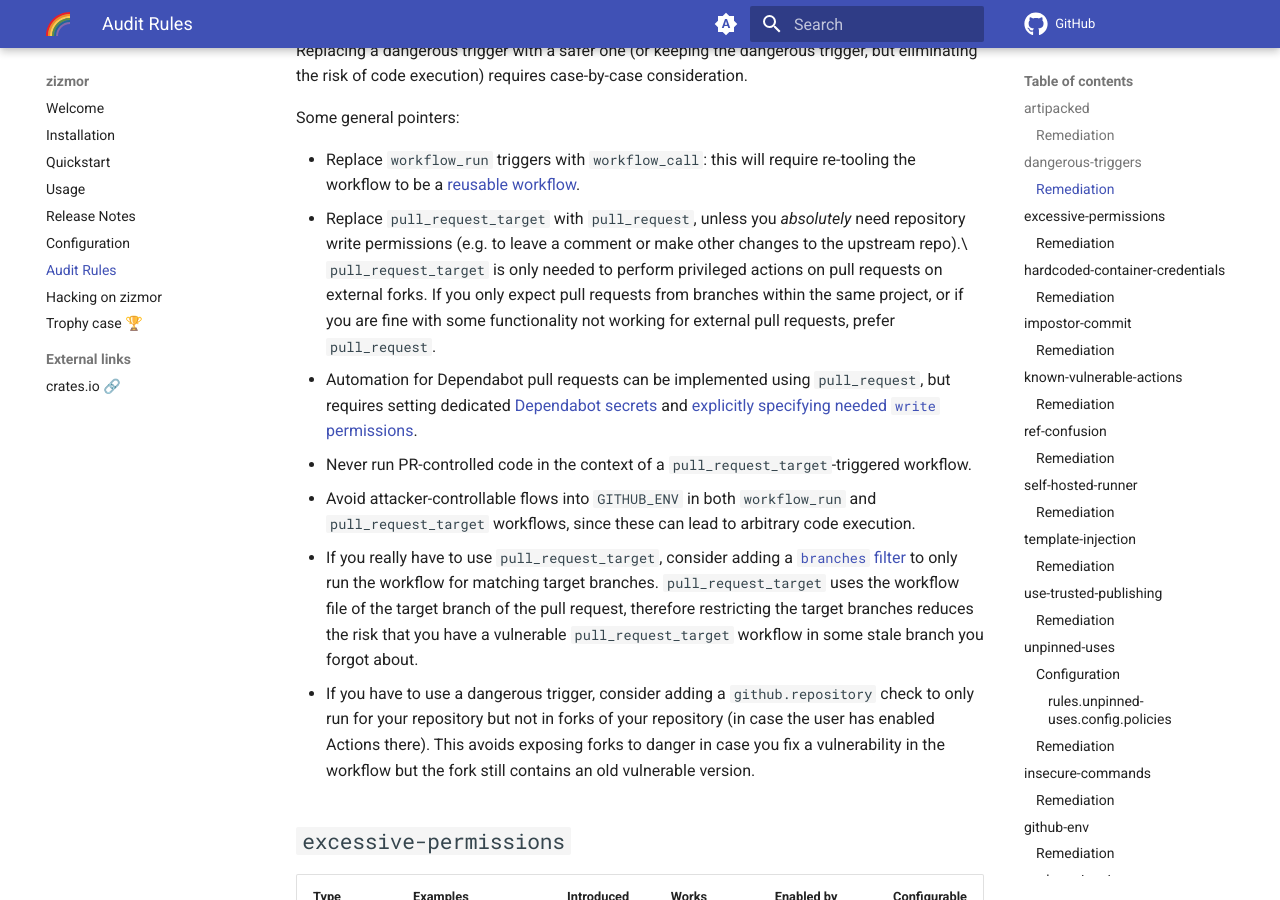
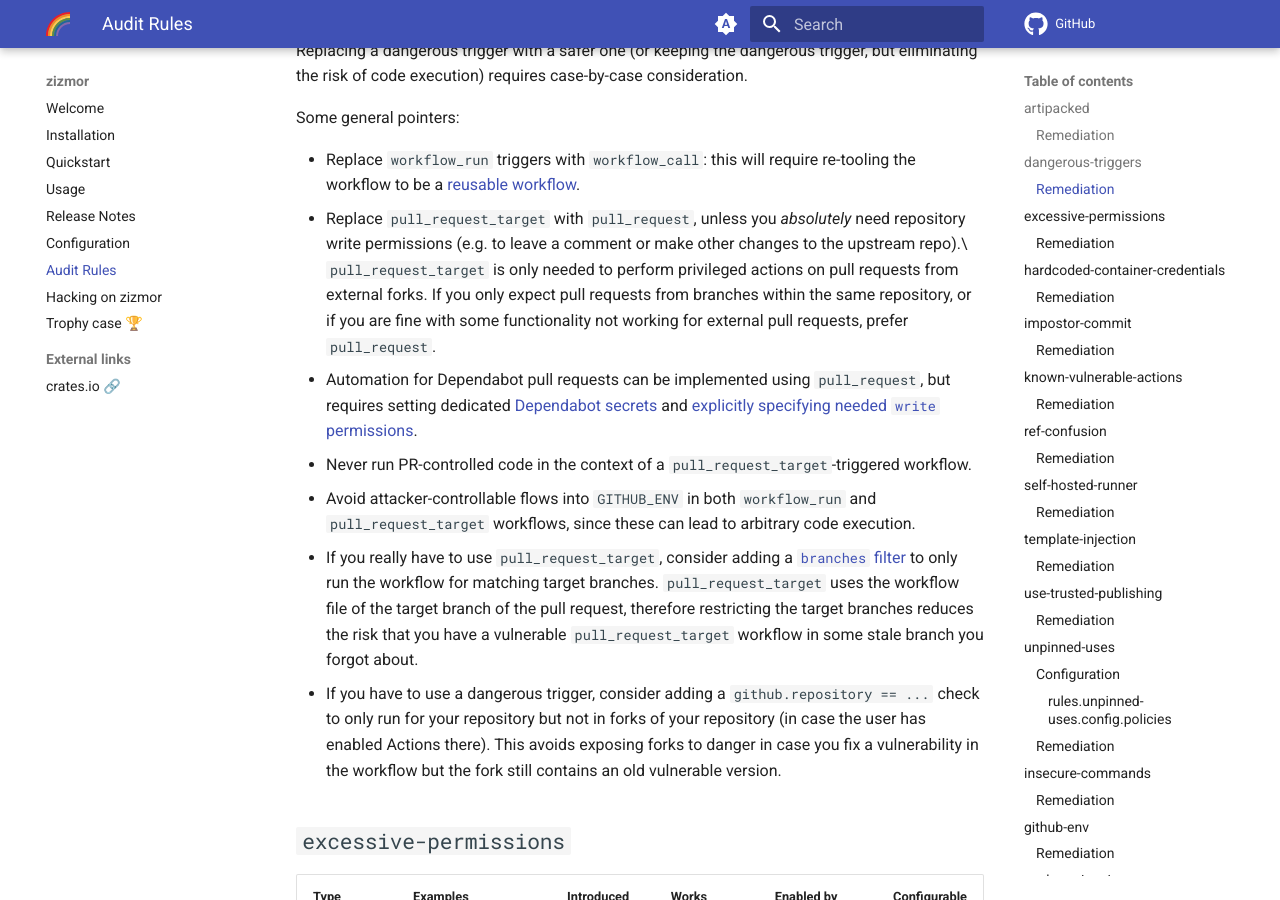
Before and after one commit to zizmorcore/zizmor, an MkDocs documentation site: the page built from docs/audits.md, in a window 1280 px wide and 900 px high, scrolled down 2253 px. Built offline with MkDocs 1.6.1 and Material for MkDocs 9.7.7, drawn with Linux system fonts in a browser that asks for light colours; emoji names are drawn with the system emoji font; comment, search, counter and statistics services are not loaded.

Commit message:
Improve wording

```diff
--- a/docs/audits.md
+++ b/docs/audits.md
@@ -117,8 +117,8 @@ Some general pointers:
   need repository write permissions (e.g. to leave a comment or make
   other changes to the upstream repo).\
   `pull_request_target` is only needed to perform privileged actions on
-  pull requests on external forks. If you only expect pull requests from
-  branches within the same project, or if you are fine with some functionality
+  pull requests from external forks. If you only expect pull requests from
+  branches within the same repository, or if you are fine with some functionality
   not working for external pull requests, prefer `pull_request`.
 * Automation for Dependabot pull requests can be implemented using `pull_request`,
   but requires setting dedicated [Dependabot secrets](https://docs.github.com/en/code-security/dependabot/troubleshooting-dependabot/troubleshooting-dependabot-on-github-actions#accessing-secrets)
@@ -133,7 +133,7 @@ Some general pointers:
   uses the workflow file of the target branch of the pull request, therefore
   restricting the target branches reduces the risk that you have a vulnerable
   `pull_request_target` workflow in some stale branch you forgot about.
-* If you have to use a dangerous trigger, consider adding a `github.repository`
+* If you have to use a dangerous trigger, consider adding a `github.repository == ...`
   check to only run for your repository but not in forks of your repository
   (in case the user has enabled Actions there). This avoids exposing forks
   to danger in case you fix a vulnerability in the workflow but the fork still
```
